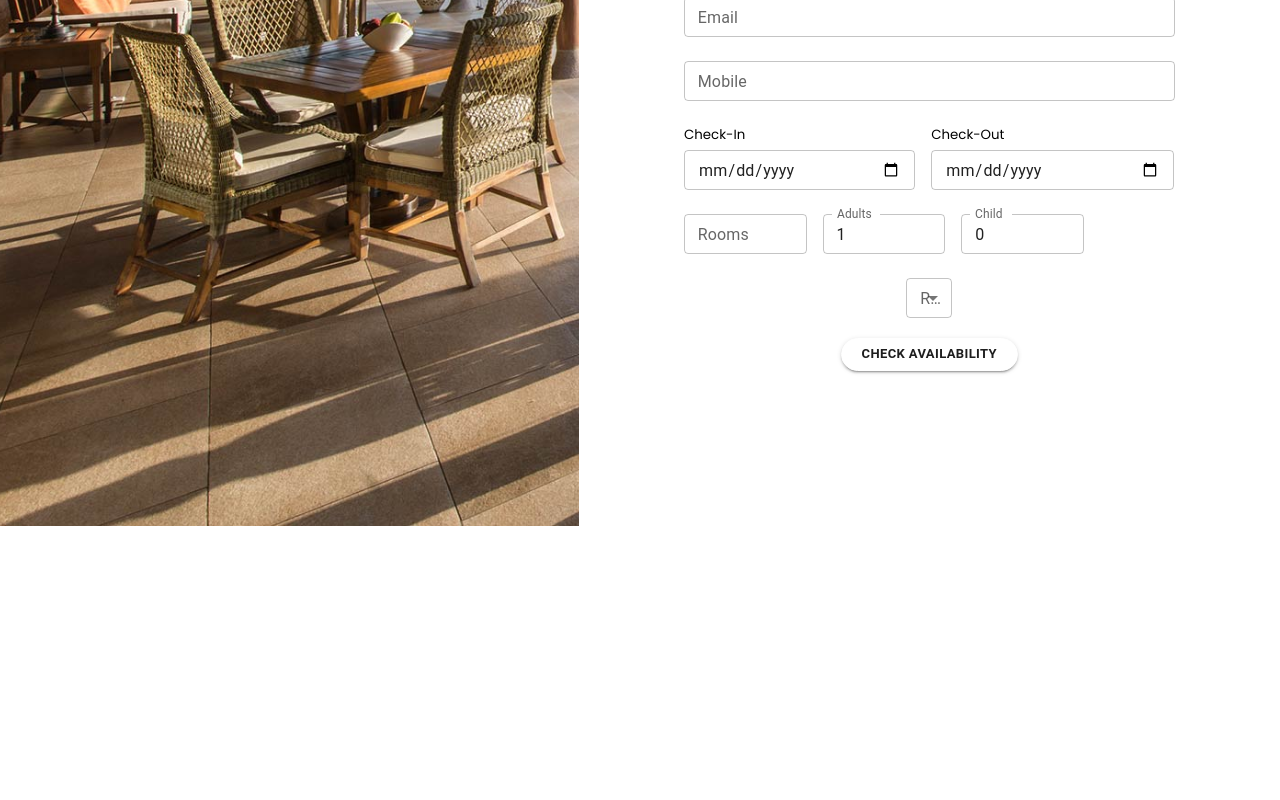
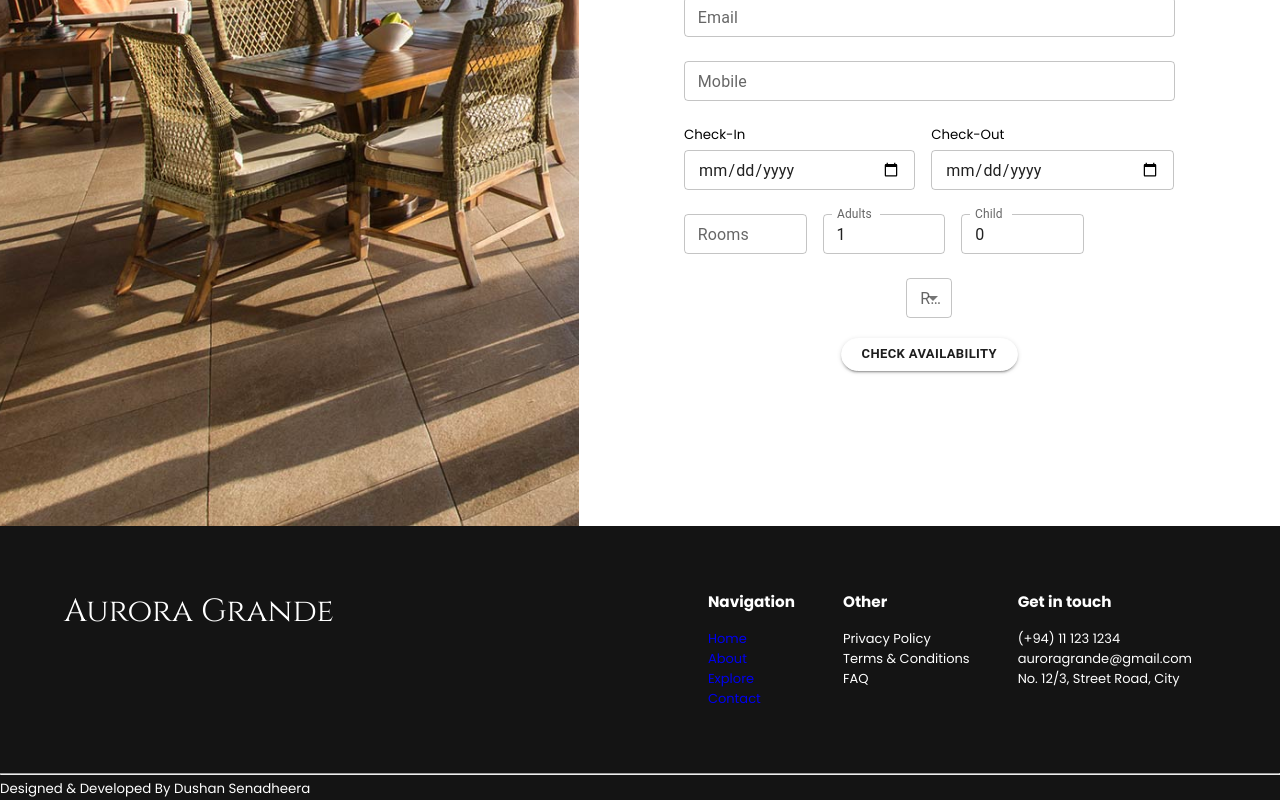
Before and after one commit to DushanSenadheera/ucsc_project, a React (Vite) app in the folder client/: page /login in a window 1280 px wide. Shown: the part 274-1074 px from the top of the page. Before the commit the page ends 807 px from the top, so only its background shows below. Built offline with nearby package versions, Linux system fonts and the light colour scheme.

Commit message:
add reserve nav link

```diff
--- a/client/src/App.jsx
+++ b/client/src/App.jsx
@@ -1,15 +1,19 @@
 import './App.scss'
 import Landing from './Pages/Landing/Landing'
+import Navbar from './components/Navbar/Navbar'
+import Footer from './components/Footer/Footer'
 import { BrowserRouter, Route, Routes } from 'react-router-dom'
 import UserLogin from './Pages/Login/UserLogin'
 
 function App() {
   return (
     <BrowserRouter>
+      <Navbar />
       <Routes>
         <Route path='/' element={<Landing />} />
         <Route path='/login' element={<UserLogin />} />
       </Routes>
+      <Footer />
     </BrowserRouter>
   )
 }
--- a/client/src/Pages/Landing/Landing.jsx
+++ b/client/src/Pages/Landing/Landing.jsx
@@ -1,19 +1,15 @@
 import Hero from '../../components/Hero/Hero'
-import Navbar from '../../components/Navbar/Navbar'
 import About from '../../components/About/About'
-import Footer from '../../components/Footer/Footer'
 import Explore from '../../components/Explore/Explore'
 import Contact from '../../components/Contact/Contact'
 
 export default function Landing() {
     return (
         <div>
-            <Navbar />
             <Hero />
             <About />
             <Explore />
             <Contact />
-            <Footer />
         </div>
     )
 }
--- a/client/src/components/Contact/Contact.jsx
+++ b/client/src/components/Contact/Contact.jsx
@@ -1,7 +1,9 @@
 import styles from './Contact.module.scss';
 import { validations } from '../../util/validations';
-import { TextField, Button } from "../../style";
+import { TextField, Button, ButtonV2 } from "../../style";
 import { useForm, Controller } from 'react-hook-form';
+import { IconPhone, IconMail, IconMapPin } from '@tabler/icons-react';
+
 
 export default function Contact() {
 
@@ -17,40 +19,40 @@ export default function Contact() {
     return (
         <div className={styles.contact}>
             <div className={styles.contactDetails}>
-            <h1>Contact Us</h1>
+            <h1>Get in touch</h1>
                 <ul>
-                    <li>(+94) 11 123 1234</li>
-                    <li>auroragrande@gmail.com</li>
-                    <li>No. 12/3, Street Road, City</li>
+                    <li><IconPhone size={24} /> (+94) 11 123 1234</li>
+                    <li><IconMail size={24} /> auroragrande@gmail.com</li>
+                    <li><IconMapPin size={24} /> No. 12/3, Street Road, City</li>
                 </ul>
             </div>
             <div className={styles.contactForm}>
                 <form>
-                    <Controller name="name" control={control} defaultValue="" rules={validations.email}
+                    <Controller name="name" control={control} defaultValue="" rules={validations.name}
                         render={({ field }) =>
-                            <TextField {...field} type='text' placeholder='First Last' label="Full Name" variant="outlined" size="small" error={Boolean(errors.email)} helperText={errors.email?.message}
+                            <TextField {...field} type='text' placeholder='First Last' label="Full Name" variant="outlined" size="small" error={Boolean(errors.name)} helperText={errors.name?.message}
                             />
                         }
                     />
-                    <Controller name="name" control={control} defaultValue="" rules={validations.email}
+                    <Controller name="email" control={control} defaultValue="" rules={validations.email}
                         render={({ field }) =>
                             <TextField {...field} type='email' placeholder='Email' label="Email" variant="outlined" size="small" error={Boolean(errors.email)} helperText={errors.email?.message}
                             />
                         }
                     />
-                    <Controller name="name" control={control} defaultValue="" rules={validations.email}
+                    <Controller name="mobile" control={control} defaultValue="" rules={validations.mobile}
                         render={({ field }) =>
-                            <TextField {...field} type='tel' placeholder='Mobile' label="Mobile" variant="outlined" size="small" error={Boolean(errors.email)} helperText={errors.email?.message}
+                            <TextField {...field} type='tel' placeholder='Mobile' label="Mobile" variant="outlined" size="small" error={Boolean(errors.mobile)} helperText={errors.mobile?.message}
                             />
                         }
                     />
-                    <Controller name="name" control={control} defaultValue="" rules={validations.email}
+                    <Controller name="message" control={control} defaultValue="" rules={validations.message}
                         render={({ field }) =>
-                            <TextField {...field} multiline maxRows={12} placeholder='Message' label="Message" variant="outlined" size="small" error={Boolean(errors.email)} helperText={errors.email?.message}
+                            <TextField {...field} multiline maxRows={12} placeholder='Message' label="Message" variant="outlined" size="small" error={Boolean(errors.message)} helperText={errors.message?.message}
                             />
                         }
                     />
-                    <Button onClick={handleSubmit(onSubmit)} variant="contained" color="primary">Send</Button>
+                    <ButtonV2 fullWidth onClick={handleSubmit(onSubmit)} variant="contained" color="primary">Send</ButtonV2>
                 </form>
             </div>
         </div>
--- a/client/src/components/Contact/Contact.module.scss
+++ b/client/src/components/Contact/Contact.module.scss
@@ -10,6 +10,17 @@
         flex-direction: column;
         justify-content: center;
         align-items: center;
+
+        h1{
+            margin-bottom: 2rem;
+        }
+
+        li{
+            display: flex;
+            justify-content: left;
+            align-items: center;
+            margin-bottom: 1rem;
+        }
     }
 
     .contactForm{
@@ -21,6 +32,9 @@
 
         form{
             width: 80%;
+            display: flex;
+            flex-direction: column;
+            gap: 0.5rem;
         }
     }
 
--- a/client/src/components/Footer/Footer.jsx
+++ b/client/src/components/Footer/Footer.jsx
@@ -1,9 +1,42 @@
+import { Logo } from '../../style'
+import { NavLink } from 'react-router-dom'
+import links from '../Navbar/links'
 import styles from './Footer.module.scss'
 
 export default function Footer() {
   return (
-    <footer>
+    <div className={styles.footerContainer}>
+      <footer>
+        <Logo>Aurora Grande</Logo>
+        <div className={styles.footerLinks}>
+          <section>
+            <h3>Navigation</h3>
+            {links.map(link => (
+              <li key={link.path}>
+                <NavLink to={link.path} >{link.name}</NavLink>
+              </li>
+            ))}
+          </section>
+          <section>
+            <h3>Other</h3>
+            <ul>
+              <li>Privacy Policy</li>
+              <li>Terms & Conditions</li>
+              <li>FAQ</li>
+            </ul>
+          </section>
+          <section>
+            <h3>Get in touch</h3>
+            <ul>
+              <li>(+94) 11 123 1234</li>
+              <li>auroragrande@gmail.com</li>
+              <li>No. 12/3, Street Road, City</li>
+            </ul>
+          </section>
+        </div>
+      </footer>
+      <hr />
       <small>Designed & Developed By Dushan Senadheera</small>
-    </footer>
+    </div>
   )
 }
--- a/client/src/components/Footer/Footer.module.scss
+++ b/client/src/components/Footer/Footer.module.scss
@@ -1,6 +1,31 @@
-footer {
-    background-color: #202020;
+.footerContainer {
+
+    background-color: #141414;
     color: #fff;
-    text-align: center;
-    padding: 4rem;
+
+    small{
+        text-align: center;
+    }
+
+    footer {
+        text-align: center;
+        padding: 4rem;
+        display: flex;
+        justify-content: space-between;
+
+        .footerLinks {
+            display: flex;
+            justify-content: center;
+
+            section {
+                margin: 0 1.5rem;
+                text-align: left;
+                font-size: small;
+
+                h3 {
+                    margin-bottom: 1rem;
+                }
+            }
+        }
+    }
 }
--- a/client/src/components/Navbar/Navbar.jsx
+++ b/client/src/components/Navbar/Navbar.jsx
@@ -30,7 +30,7 @@ export default function Navbar() {
             <NavLink to={link.path} >{link.name}</NavLink>
           </li>
         ))}
-        <Button variant="contained" >Book Now</Button>
+        <NavLink to={'/login'}><Button variant="contained" >Book Now</Button></NavLink>
       </ul>
     </nav>
   )
--- a/client/src/style.js
+++ b/client/src/style.js
@@ -17,6 +17,19 @@ export const Button = styled(MuiButton)`
     &:hover {
         background-color: #fff;
         color: var(--primary-color);
+    }
+`
+export const ButtonV2 = styled(MuiButton)`
+    background-color: ${props => props.variant === 'contained' ? '#000' : 'transparent'};
+    border-radius: 1.5rem;
+    padding: 0.5rem 1.25rem;
+    color: ${props => props.variant === 'contained' ? '#fff' : '#fff'};
+    font-weight: bold;
+    font-size: small;
+
+    &:hover {
+        background-color: #000;
+        color: #fff;
     }
 `
 
--- a/client/src/util/validations.js
+++ b/client/src/util/validations.js
@@ -1,4 +1,10 @@
 export const validations = {
+  name: {
+    required: 'Name is required'
+  },
+  message: {
+    required: 'Message is required'
+  },
   email: {
     required: 'Email is required',
     pattern: {
@@ -12,7 +18,7 @@ export const validations = {
   text: {
     required: 'Name is required'
   },
-  number: {
+  mobile: {
     required: 'Number is required',
     pattern: {
       value: /^\d+$/,
```
